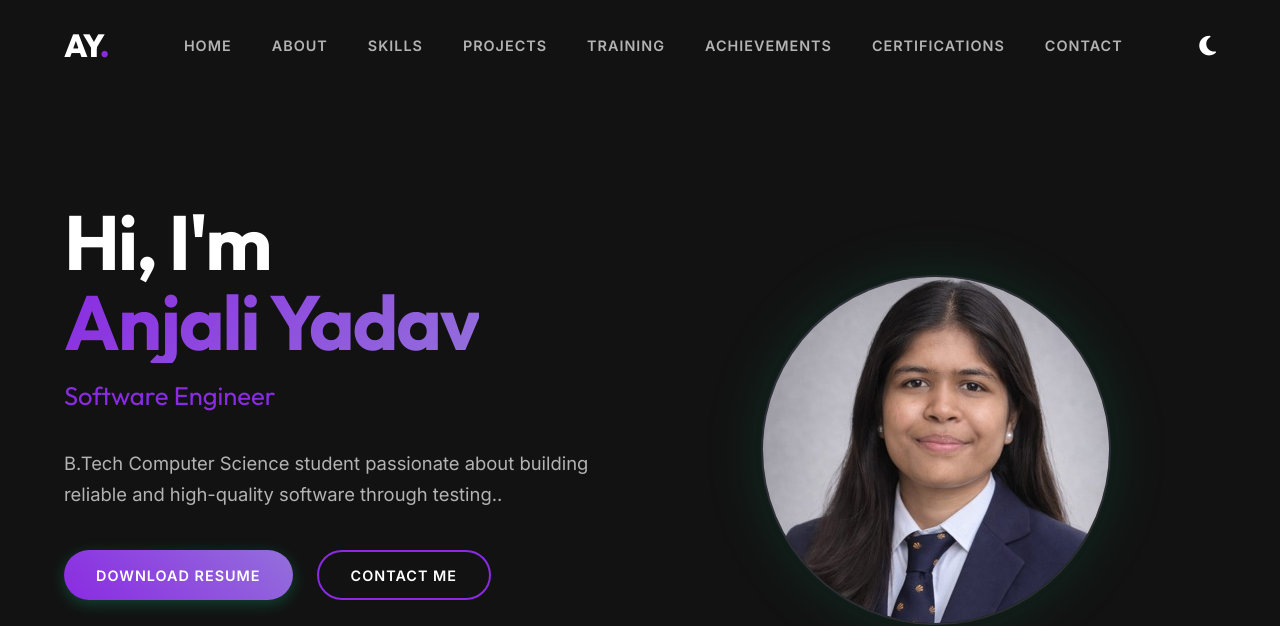
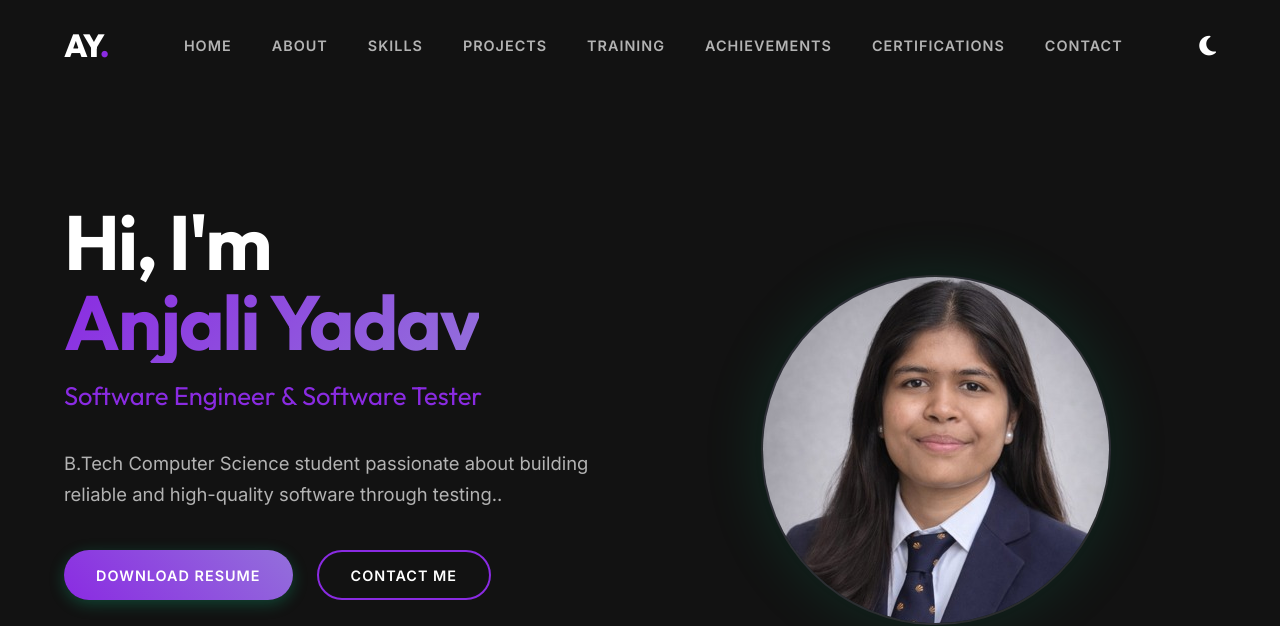
Before and after one commit to anjali-yadav17/Portfolio, a plain HTML site: page index.html in a window 1280 px wide. Shown: the top 626 px of the page. Drawn offline with Linux system fonts and the light colour scheme.

Commit message:
Update index.html

```diff
--- a/index.html
+++ b/index.html
@@ -44,7 +44,7 @@
     <section id="home" class="hero">
         <div class="hero-content reveal">
             <h1 class="hero-title">Hi, I'm <span class="gradient-text">Anjali Yadav</span></h1>
-            <h2 class="hero-subtitle">Software Engineer</h2>
+            <h2 class="hero-subtitle">Software Engineer & Software Tester</h2>
             <p class="hero-desc">B.Tech Computer Science student passionate about building reliable and high-quality software through testing..</p>
             <div class="hero-buttons">
                 <a href="resume.pdf" download="resume.pdf" class="btn btn-primary">Download Resume</a>
```
